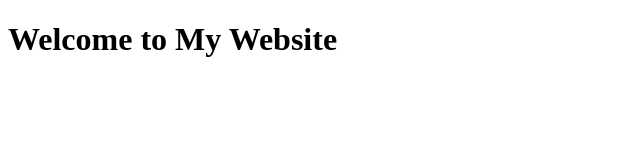
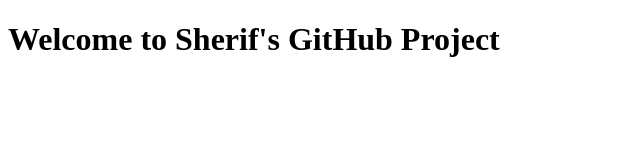
Before and after one commit to Shefkay/Git-Lesson, a plain HTML site: page index.html in a window 1280 px wide. Shown: the whole page, without its empty margins (0-640 px from the left). Drawn offline with Linux system fonts and the light colour scheme.

Commit message:
update title

```diff
--- a/index.html
+++ b/index.html
@@ -6,7 +6,7 @@
 </head>
 
 <body>
-  <h1>Welcome to My Website</h1>
+  <h1>Welcome to Sherif's GitHub Project</h1>
   <script src="js/script.js"></script>
 </body>
 
```
